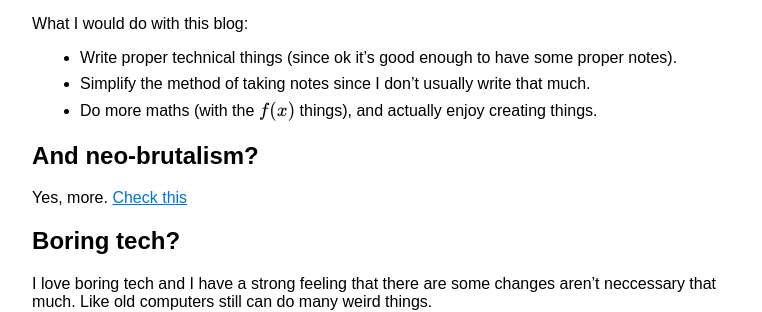
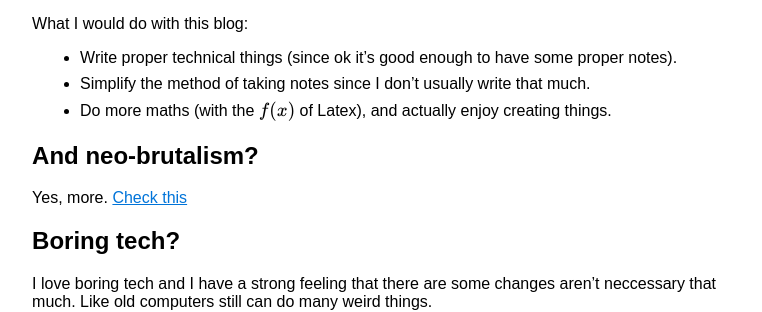
Before and after one commit to 2na3k/2na3k.github.io, a Jekyll site: the page built from _posts/2023-10-12-test.md, in a window 1280 px wide. Shown: the part 287-599 px from the top of the page, without its empty margins (252-1014 px from the left). Built offline with Jekyll 4.4.1, drawn with Linux system fonts in a browser that asks for light colours; some web fonts are replaced; formulas are drawn with MathJax 3.

Commit message:
asdasdasda

```diff
--- a/_layouts/default.html
+++ b/_layouts/default.html
@@ -21,6 +21,4 @@
     {{ content }}
   </div>
 </body>
-
-
 </html>
--- a/_posts/2023-10-12-test.md
+++ b/_posts/2023-10-12-test.md
@@ -10,7 +10,7 @@ I got bored on workdays, and saw [this webpage](https://ntietz.com/) of an devel
 What I would do with this blog:
 - Write proper technical things (since ok it's good enough to have some proper notes).
 - Simplify the method of taking notes since I don't usually write that much.
-- Do more maths (with the $$f(x)$$ things), and actually enjoy creating things.
+- Do more maths (with the $$f(x)$$ of Latex), and actually enjoy creating things.
 
 ## And neo-brutalism?
 Yes, more. [Check this](https://bootcamp.uxdesign.cc/the-neubrutalism-or-neo-brutalism-ui-design-trend-641714825fed)
--- a/index.html
+++ b/index.html
@@ -40,7 +40,7 @@
         <p class="monospace align-left">
           email&nbsp;&nbsp;&nbsp;&nbsp;&nbsp;-&gt; <a href="mailto:lethanh.ama@gmail.com" rel="me">lethanh.ama@gmail.com</a> <br/>
           github&nbsp;&nbsp;&nbsp;&nbsp;-&gt; <a href="https://sr.ht/~ntietz/">tle2001</a> <br/>
-          timezone&nbsp;&nbsp;-&gt; US/Eastern<br/>
+          timezone&nbsp;&nbsp;-&gt; Hanoi/Indochina<br/>
         </p>
       </div>
     </div>
```
